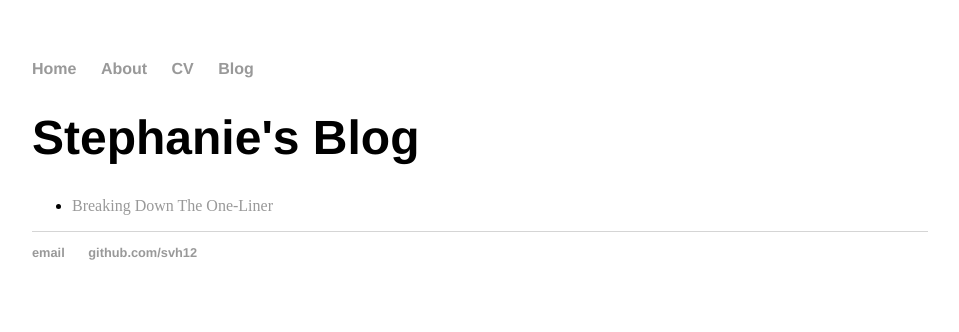
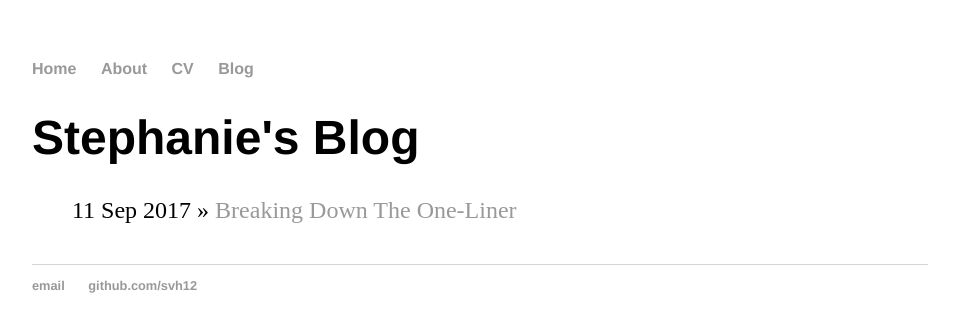
Before and after one commit to svh12/svh12.github.io, a Jekyll site: the page built from blog/index.html, in a window 1280 px wide. Shown: the top 332 px of the page, without its empty margins (160-1119 px from the left). Built offline with Jekyll 4.4.1, drawn with Linux system fonts in a browser that asks for light colours.

Commit message:
Edit display of post directory

```diff
--- a/blog/index.html
+++ b/blog/index.html
@@ -3,10 +3,9 @@ layout: default
 title: Stephanie's Blog
 ---
 	<h1>{{ page.title }}</h1>
-	<ul>
-  	    {% for post in site.posts %}
-    	        <li>
-      	            <a href="{{ post.url }}">{{ post.title }}</a>
-    	        </li>
-  	    {% endfor %}
+	<ul class="posts">
+
+	  {% for post in site.posts %}
+	    <li><span>{{ post.date | date_to_string }}</span> » <a href="{{ post.url }}" title="{{ post.title }}">{{ post.title }}</a></li>
+	  {% endfor %}
 	</ul>
```
